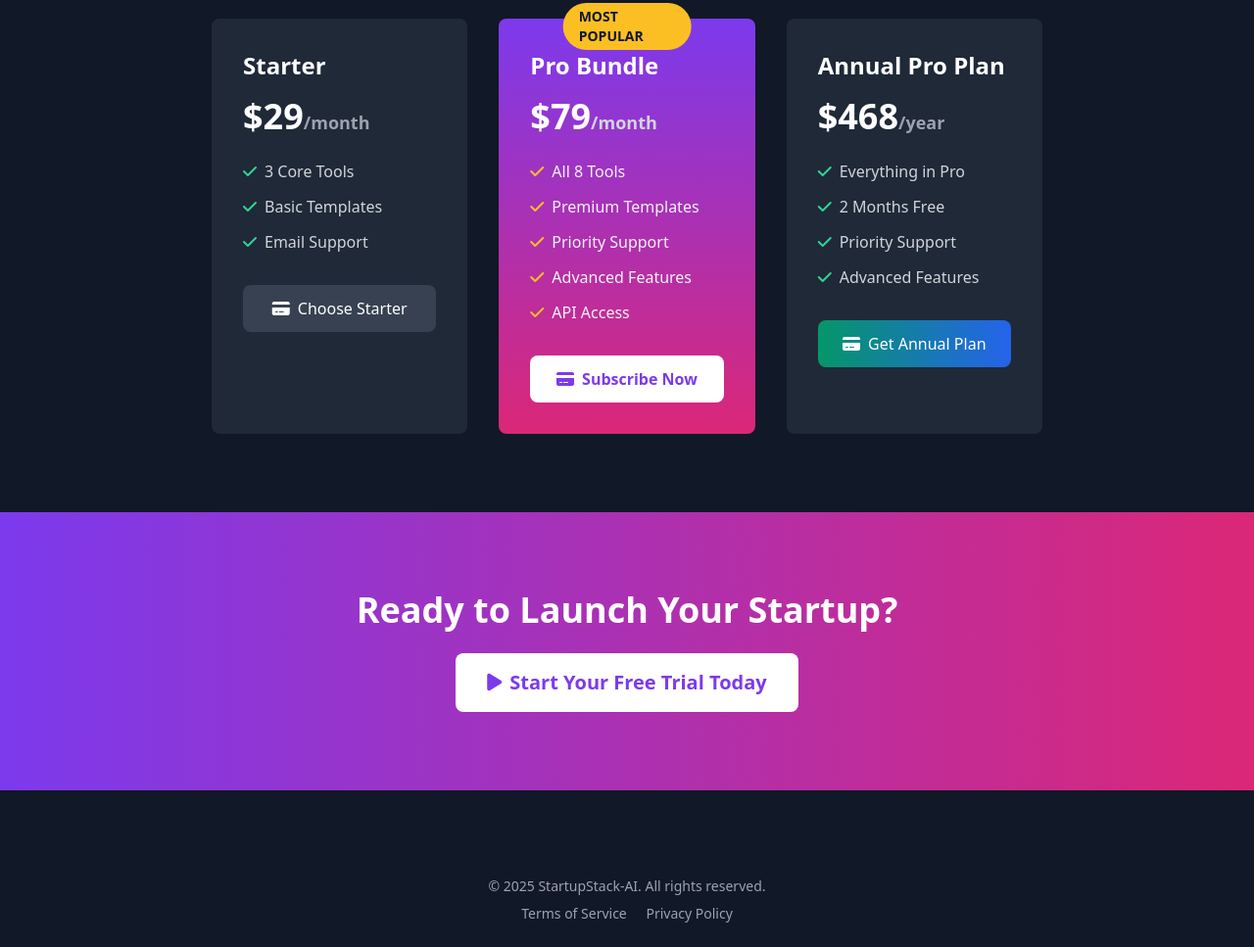
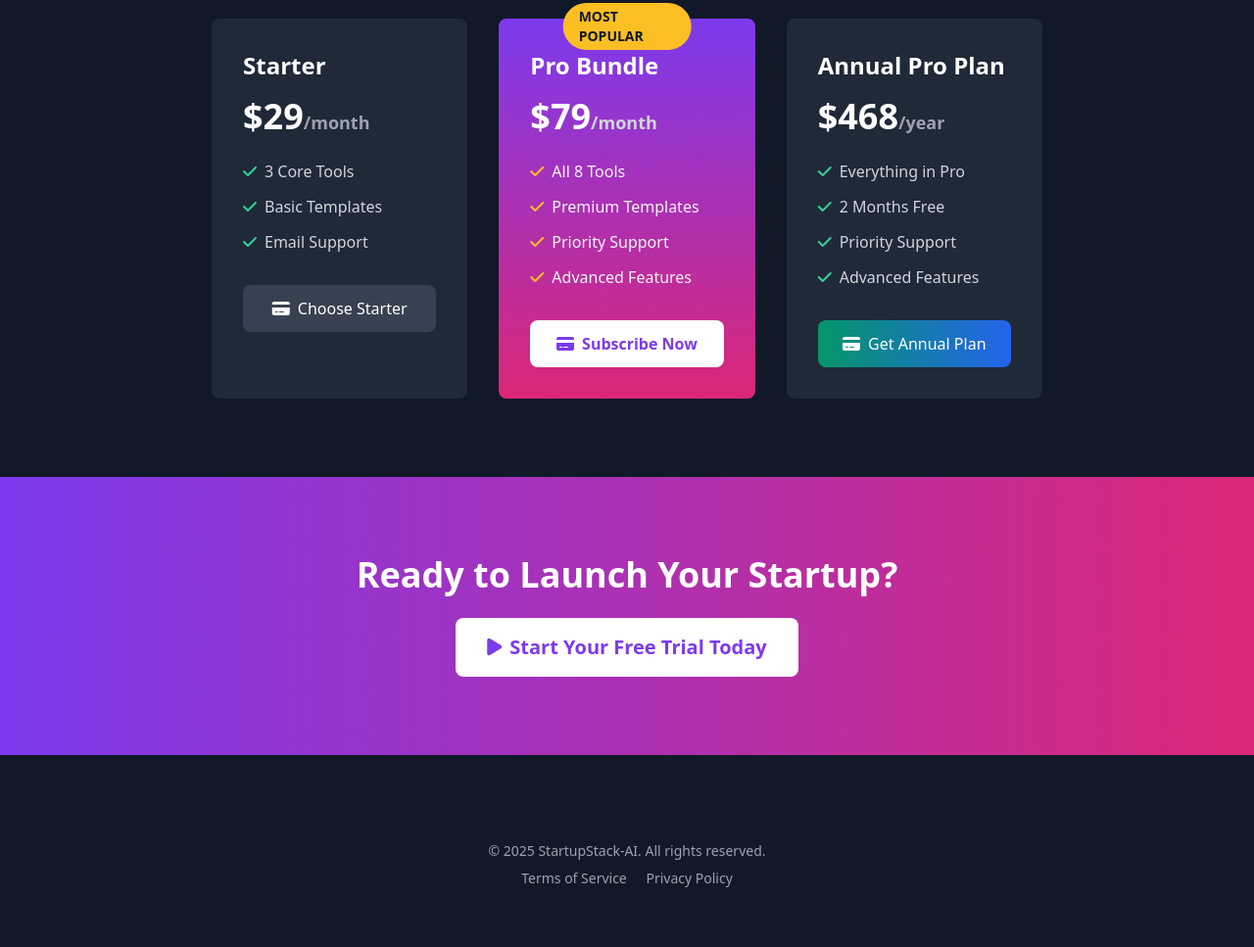
Before and after one commit to Hatem-shaban/V1.0_070725, a website: page index.html in a window 1280 px wide. Shown: the part 1697-2664 px from the top of the page at 98% size. After the commit the page ends 2628 px from the top, so only its background shows below. Drawn offline with nearby package versions, Linux system fonts and the light colour scheme; a script that the page names is missing.

Commit message:
Remove unused API Access list item from pricing section

```diff
--- a/index.html
+++ b/index.html
@@ -382,7 +382,7 @@
                         <li><i class="fas fa-check text-yellow-400 mr-2"></i>Premium Templates</li>
                         <li><i class="fas fa-check text-yellow-400 mr-2"></i>Priority Support</li>
                         <li><i class="fas fa-check text-yellow-400 mr-2"></i>Advanced Features</li>
-                        <li><i class="fas fa-check text-yellow-400 mr-2"></i>API Access</li>                    </ul>
+                    </ul>
                     <button
                         onclick="startCheckout(event)"
                         data-checkout-button
```
